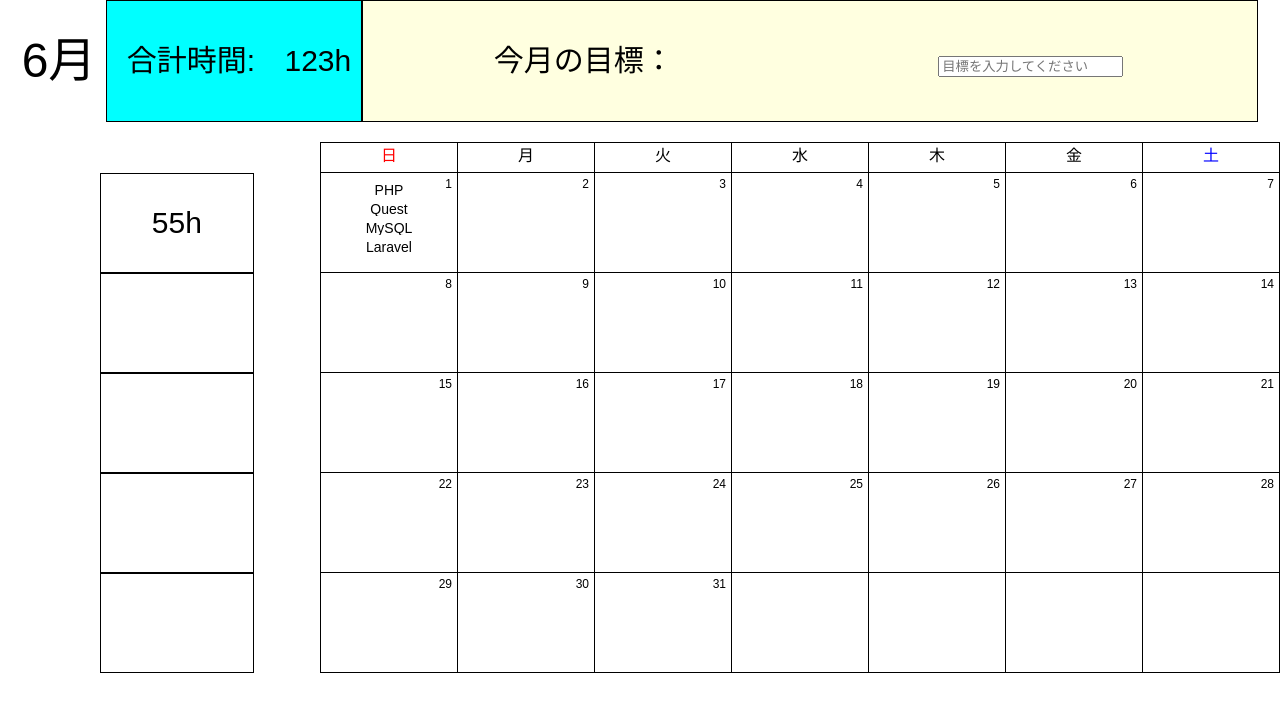
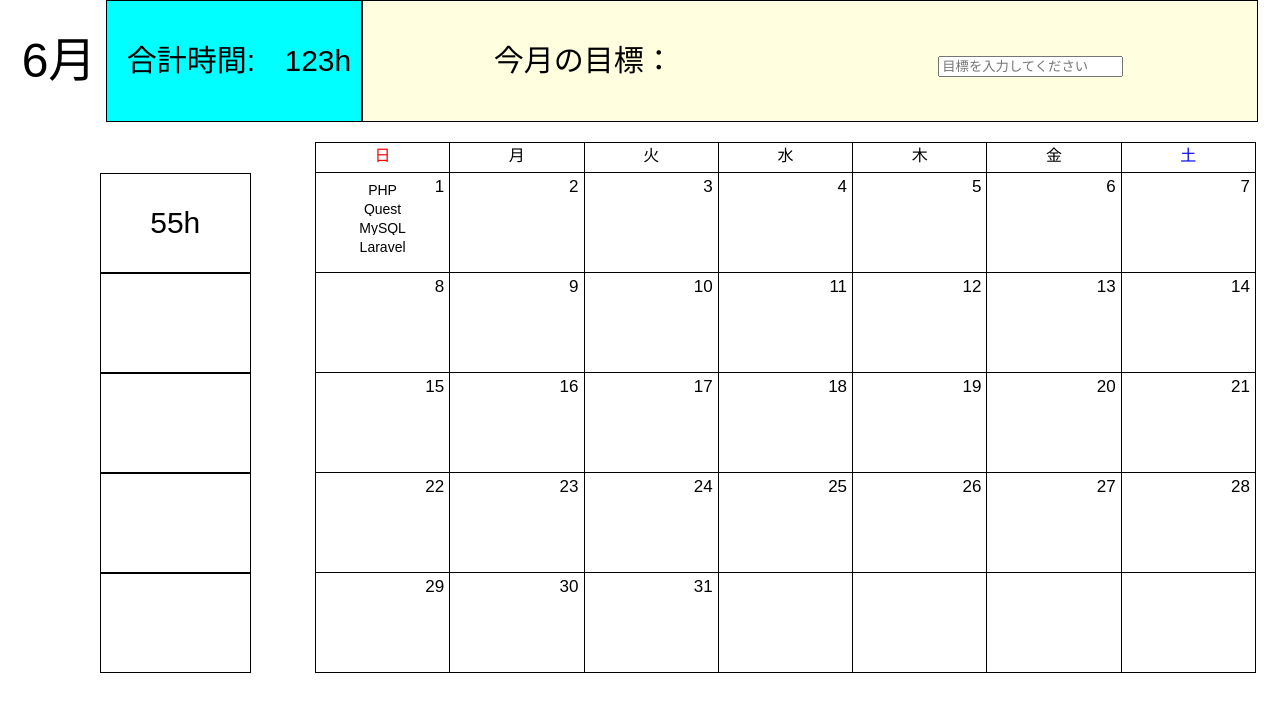
Before and after one commit to rereika/team_app_1, a PHP site: page / in a window 1280 px wide. Shown: the top 712 px of the page. Run offline with PHP 8.4, Linux system fonts and the light colour scheme.

Commit message:
日付の文字大きく、カレンダーの余白、aタグ削除

```diff
--- a/calendar/index.html
+++ b/calendar/index.html
@@ -8,10 +8,7 @@
   </head>
   <body>
     <div class="goal-time-container">
-      <h1>
-        <a href="#"></a><span class="month" style="font-size: 3em">6月</span
-        ><a href="#"></a>
-      </h1>
+        <h1><span class="month" style="font-size: 3em;">6月</span></h1>
 
       <table class="time">
         <tr>
--- a/calendar/styles.css
+++ b/calendar/styles.css
@@ -61,6 +61,7 @@ h1 a {
 .calendar {
     width: 75%; /* カレンダーの幅を75%に設定 */
     border-collapse: collapse;
+    margin-right: 24px;
 }
 
 .calendar th, .calendar td {
@@ -79,7 +80,7 @@ h1 a {
     position: absolute;
     top: 5px;
     right: 5px;
-    font-size: 12px;
+    font-size: 17px;
     color: black;
 }
 
```
